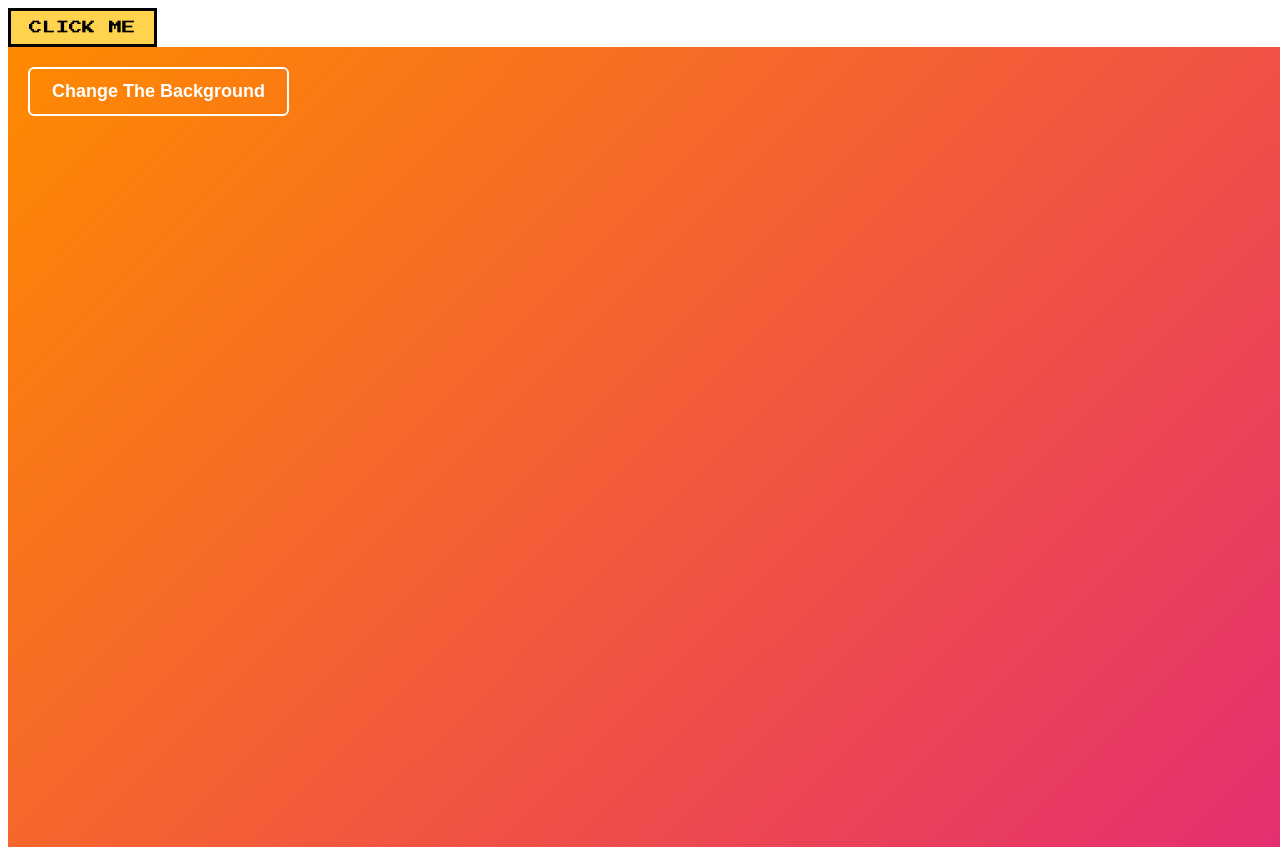
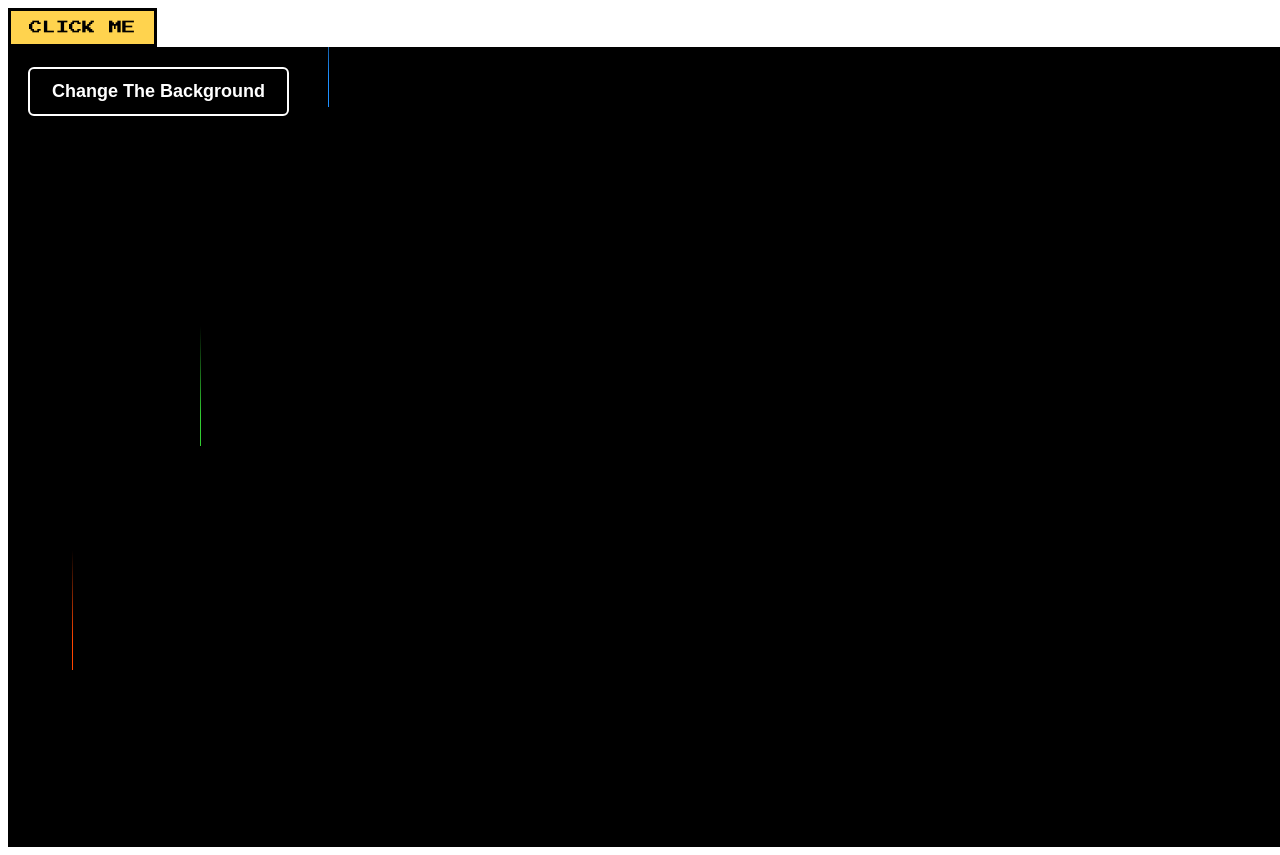
Before and after one commit to AyushSmith00/RetroLib, a React (Vite) app in the folder retroLib/: page / in a window 1280 px wide. Both pictures are taken after a click on the button "Change The Background". Built offline with nearby package versions, Linux system fonts and the light colour scheme.

Commit message:
complete backgrounds

```diff
--- a/retroLib/src/components/Button/Background.css
+++ b/retroLib/src/components/Button/Background.css
@@ -90,13 +90,135 @@
 
 /* Background 2 */
 .bg-2 {
-  background: linear-gradient(135deg, #ff8a00, #e52e71);
+  background: black;
+}
+
+.lines {
+  position: absolute;
+  top: 0;
+  left: 0;
+  right: 0;
+  height: 100%;
+  margin: auto;
+  width: 90vw;
+  display: flex;
+  justify-content: space-between; /* Distribute lines evenly */
+}
+
+.line {
+  position: relative;
+  width: 1px;
+  height: 100%;
+  /*background: #ffffff;  /* Line color */
+  overflow: hidden;
+}
+
+.line::after {
+  content: '';
+  display: block;
+  position: absolute;
+  height: 15vh;
+  width: 100%;
+  top: -50%;
+  left: 0;
+  background: linear-gradient(to bottom, rgba(255, 255, 255, 0) 0%, #ffffff 75%, #ffffff 100%);
+  animation: drop 7s 0s infinite;
+  animation-fill-mode: forwards;
+  animation-timing-function: cubic-bezier(0.4, 0.26, 0, 0.97);
+}
+
+/* Different colors for each line's pseudo-element */
+.line:nth-child(1)::after {
+  background: linear-gradient(to bottom, rgba(255, 255, 255, 0) 0%, #FF4500 75%, #FF4500 100%);
+  animation-delay: 0.5s;
+}
+
+.line:nth-child(2)::after {
+  background: linear-gradient(to bottom, rgba(255, 255, 255, 0) 0%, #32CD32 75%, #32CD32 100%);
+  animation-delay: 1s;
+}
+
+.line:nth-child(3)::after {
+  background: linear-gradient(to bottom, rgba(255, 255, 255, 0) 0%, #1E90FF 75%, #1E90FF 100%);
+  animation-delay: 1.5s;
+}
+
+.line:nth-child(4)::after {
+  background: linear-gradient(to bottom, rgba(255, 255, 255, 0) 0%, #FFD700 75%, #FFD700 100%);
+  animation-delay: 2s;
+}
+
+.line:nth-child(5)::after {
+  background: linear-gradient(to bottom, rgba(255, 255, 255, 0) 0%, #8A2BE2 75%, #8A2BE2 100%);
+  animation-delay: 2.5s;
+}
+
+.line:nth-child(6)::after {
+  background: linear-gradient(to bottom, rgba(255, 255, 255, 0) 0%, #20B2AA 75%, #20B2AA 100%);
+  animation-delay: 3s;
+}
+
+.line:nth-child(7)::after {
+  background: linear-gradient(to bottom, rgba(255, 255, 255, 0) 0%, #DC143C 75%, #DC143C 100%);
+  animation-delay: 3.5s;
+}
+
+.line:nth-child(8)::after {
+  background: linear-gradient(to bottom, rgba(255, 255, 255, 0) 0%, #00FA9A 75%, #00FA9A 100%);
+  animation-delay: 4s;
+}
+
+.line:nth-child(9)::after {
+  background: linear-gradient(to bottom, rgba(255, 255, 255, 0) 0%, #FF1493 75%, #FF1493 100%);
+  animation-delay: 4.5s;
+}
+
+.line:nth-child(10)::after {
+  background: linear-gradient(to bottom, rgba(255, 255, 255, 0) 0%, #00BFFF 75%, #00BFFF 100%);
+  animation-delay: 5s;
+}
+
+@keyframes drop {
+  0% {
+    top: -50%;
+  }
+  100% {
+    top: 110%;
+  }
 }
 
 /* Background 3 */
-.bg-3 {
-  background: linear-gradient(135deg, #00c6ff, #0072ff);
+
+.bg3 {
+  width: 100vw;
+  height: 100vh;
+  background: linear-gradient(to bottom, #ff0080, #ff8c00 40%, #1a1a40 90%);
+  display: flex;
+  justify-content: center;
+  align-items: center;
+  overflow: hidden;
+  position: relative;
 }
+
+/* Sun */
+.bg3::before {
+  content: "";
+  width: 300px;
+  height: 300px;
+  border-radius: 50%;
+  background: linear-gradient(to top, #ffea00, #ff0080);
+  position: absolute;
+  top: 15%;
+  filter: blur(2px);
+  animation: pulse 3s infinite alternate ease-in-out;
+}
+
+@keyframes pulse {
+  0% { transform: scale(1); opacity: 0.9; }
+  100% { transform: scale(1.1); opacity: 1; }
+}
+
+
 
 /* Background 4 */
 .bg-4 {
--- a/retroLib/src/components/Button/Choosebackground.tsx
+++ b/retroLib/src/components/Button/Choosebackground.tsx
@@ -3,7 +3,7 @@ import "./Background.css";
 
 export const Choosebackground: React.FC<{ children: React.ReactNode }> = ({ children }) => {
   const backgrounds = [
-    "bg-1",  // Stars background
+    "bg-1",
     "bg-2",
     "bg-3",
     "bg-4"
@@ -26,6 +26,31 @@ export const Choosebackground: React.FC<{ children: React.ReactNode }> = ({ chil
           <div className="shooting-star"></div>
           <div className="shooting-star"></div>
           <div className="shooting-star"></div>
+          </>
+      )}
+
+      {index === 1 && (
+        <>
+        <div className="lines">
+          <div className="line"></div>
+          <div className="line"></div>
+          <div className="line"></div>
+          <div className="line"></div>
+          <div className="line"></div>
+          <div className="line"></div>
+          <div className="line"></div>
+          <div className="line"></div>
+          <div className="line"></div>
+          <div className="line"></div>
+          </div>
+          </>
+      )}
+
+      {index === 2 && (
+        <>
+        <div>
+          <div className="bg3"></div>
+        </div>
         </>
       )}
 
```
